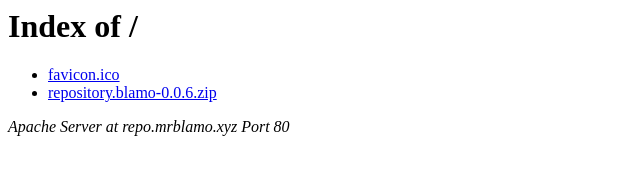
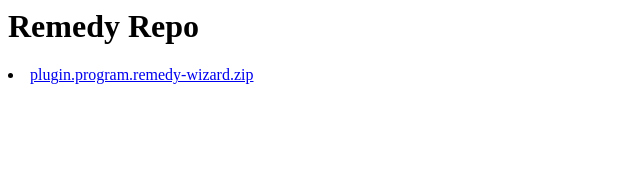
Before and after one commit to remedy-group/remedy-group.github.io, a plain HTML site: page repo/index.html in a window 1280 px wide. Shown: the whole page, without its empty margins (0-640 px from the left). Drawn offline with Linux system fonts and the light colour scheme.

Commit message:
Added index to /repo

```diff
--- a/repo/index.html
+++ b/repo/index.html
@@ -1,12 +1,15 @@
 <!DOCTYPE HTML PUBLIC "-//W3C//DTD HTML 3.2 Final//EN">
 <html>
- <head>
-  <title>Index of /</title>
- </head>
- <body>
-<h1>Index of /</h1>
-<ul><li><a href="favicon.ico"> favicon.ico</a></li>
-<li><a href="repository.blamo-0.0.6.zip"> repository.blamo-0.0.6.zip</a></li>
-</ul>
-<address>Apache Server at repo.mrblamo.xyz Port 80</address>
-</body></html>
+  <head>
+    <title>Remedy Repo</title>
+  </head>
+  <body>
+    <h1>Remedy Repo</h1>
+    <li>
+      <a href="plugin.program.remedy-wizard.zip">
+        plugin.program.remedy-wizard.zip
+      </a>
+    </li>
+  </ul>
+  </body>
+</html>
```
